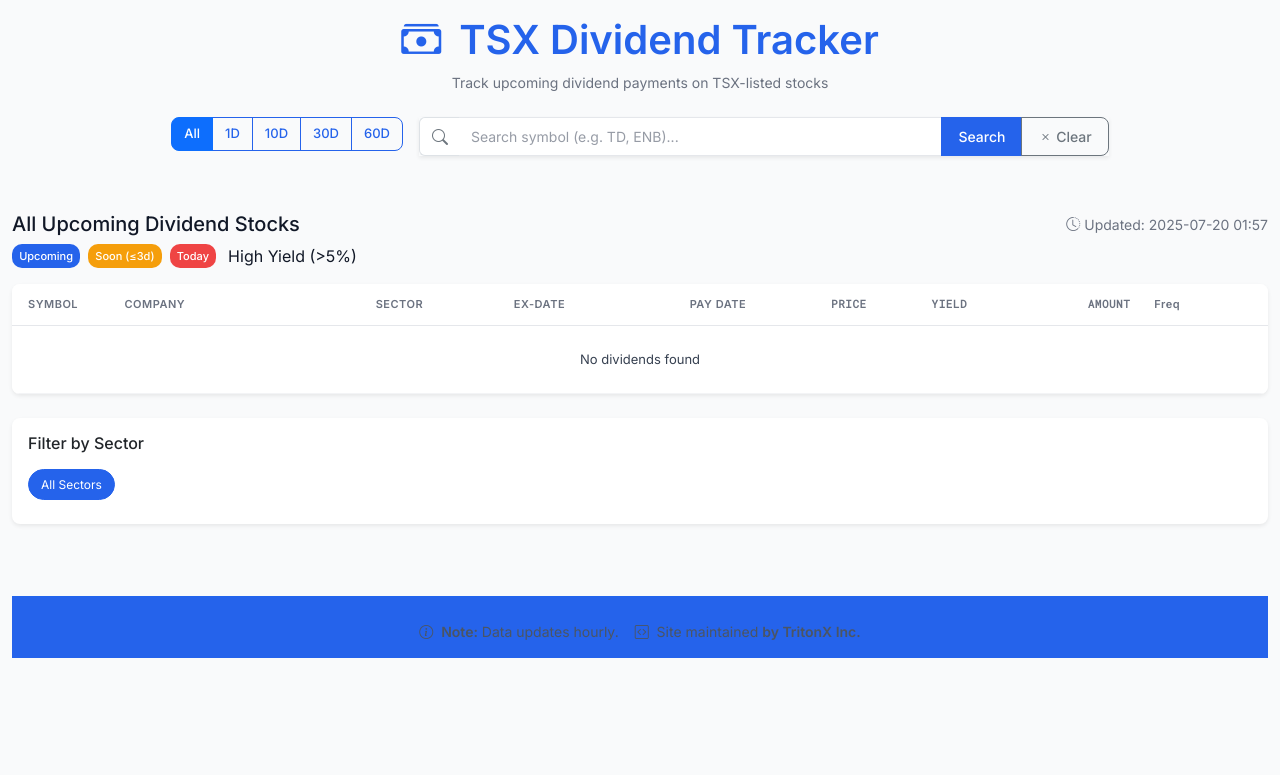
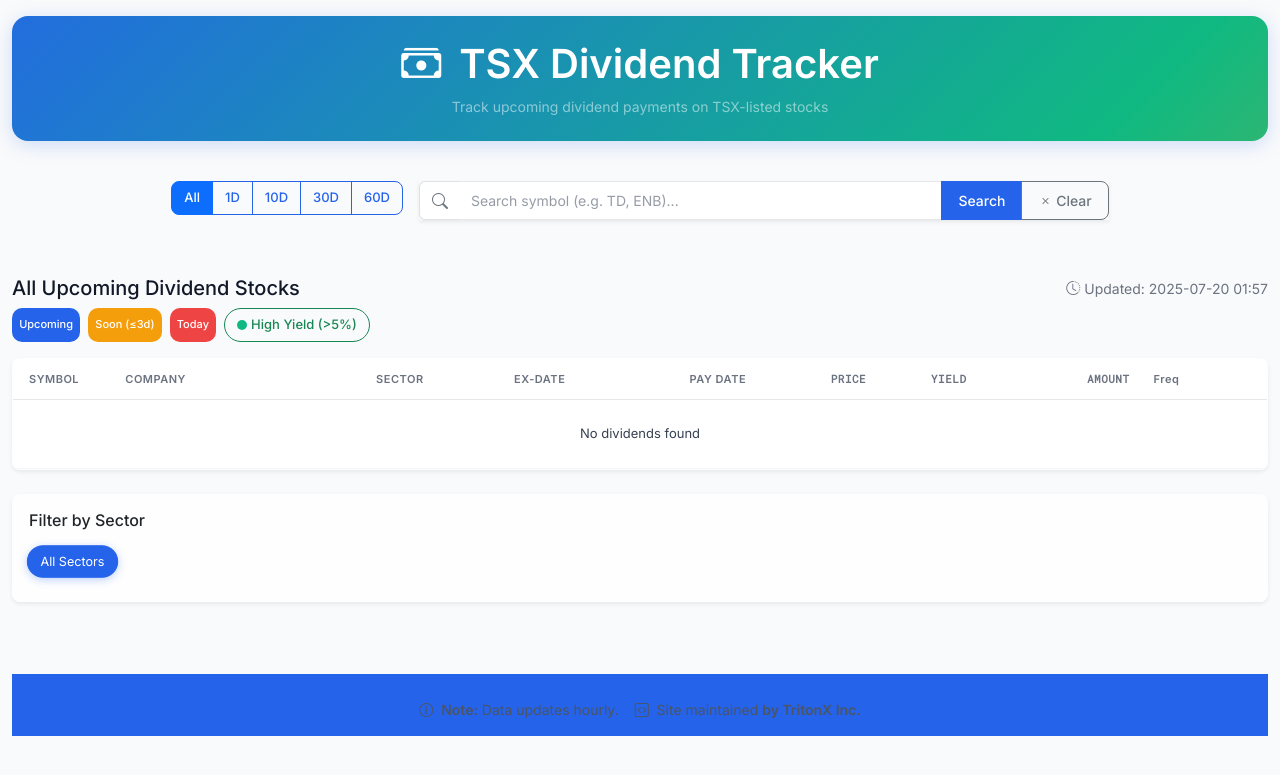
Before and after one commit to sonusaggu/tsx-dividends, a Flask app: page / in a window 1280 px wide. Shown: the top 775 px of the page. Run offline with Flask 3, Linux system fonts and the light colour scheme; data that the repository does not hold is empty.

Commit message:
design upgrade

```diff
--- a/static/scripts.js
+++ b/static/scripts.js
@@ -4,6 +4,7 @@
 let currentDaysFilter = null;
 let currentSearchSymbol = null;
 let currentSectorFilter = null;
+let currentHighYieldFilter = false;
 let allStocks = [];
 
 document.addEventListener('DOMContentLoaded', function() {
@@ -22,11 +23,15 @@
             currentPage = 1;
             currentSearchSymbol = null;
             currentSectorFilter = null;
+            currentHighYieldFilter = false;
 
             // Update active button
             document.querySelectorAll('#timeframe-buttons .btn').forEach(btn => {
                 btn.classList.toggle('active', btn === e.target);
             });
+
+            // Update high yield filter button
+            document.getElementById('high-yield-filter').classList.remove('active');
 
             // Update title
             document.getElementById('timeframe-title').textContent =
@@ -48,6 +53,7 @@
             }
         }
     });
+
     // Search functionality
     document.getElementById('search-button').addEventListener('click', searchBySymbol);
     document.getElementById('clear-search').addEventListener('click', clearSearch);
@@ -69,6 +75,14 @@
             currentPage = 1;
             filterAndRenderStocks();
         }
+    });
+
+    // High yield filter click handler
+    document.getElementById('high-yield-filter').addEventListener('click', function() {
+        currentHighYieldFilter = !currentHighYieldFilter;
+        this.classList.toggle('active', currentHighYieldFilter);
+        currentPage = 1;
+        filterAndRenderStocks();
     });
 }
 
@@ -115,6 +129,13 @@
         );
     }
 
+    // Apply high yield filter if active
+    if (currentHighYieldFilter) {
+        filteredStocks = filteredStocks.filter(stock =>
+            parseFloat(stock.yield) > 5
+        );
+    }
+
     renderStocks(filteredStocks);
 }
 
@@ -156,6 +177,8 @@
     currentSearchSymbol = symbol;
     currentPage = 1;
     currentSectorFilter = null;
+    currentHighYieldFilter = false;
+    document.getElementById('high-yield-filter').classList.remove('active');
 
     const spinner = document.getElementById('loading-spinner');
     const feedback = document.getElementById('search-feedback');
@@ -198,6 +221,8 @@
     document.getElementById('search-feedback').textContent = '';
     currentSearchSymbol = null;
     currentSectorFilter = null;
+    currentHighYieldFilter = false;
+    document.getElementById('high-yield-filter').classList.remove('active');
     currentPage = 1;
     fetchStocks(currentDaysFilter);
 }
--- a/static/styles.css
+++ b/static/styles.css
@@ -11,6 +11,20 @@
     --dark-gray: #374151;
     --border-radius: 0.5rem;
     --box-shadow: 0 1px 3px rgba(0, 0, 0, 0.1), 0 1px 2px rgba(0, 0, 0, 0.06);
+}
+
+/* Gradient Animation */
+.gradient-bg {
+    background: linear-gradient(135deg, #2563eb, #10b981, #f59e0b);
+    background-size: 200% 200%;
+    animation: gradient 8s ease infinite;
+    box-shadow: 0 4px 20px rgba(37, 99, 235, 0.2);
+}
+
+@keyframes gradient {
+    0% { background-position: 0% 50%; }
+    50% { background-position: 100% 50%; }
+    100% { background-position: 0% 50%; }
 }
 
 body {
@@ -58,11 +72,15 @@
     overflow: hidden;
     box-shadow: var(--box-shadow);
     transition: box-shadow 0.2s ease;
+    backdrop-filter: blur(10px);
+    background: rgba(255, 255, 255, 0.8);
+    border: 1px solid rgba(255, 255, 255, 0.2);
 }
 
 .card:hover {
-    box-shadow: 0 4px 6px -1px rgba(0, 0, 0, 0.1),
-                0 2px 4px -1px rgba(0, 0, 0, 0.06);
+    transform: translateY(-5px);
+    box-shadow: 0 10px 25px rgba(0, 0, 0, 0.1);
+    background: rgba(255, 255, 255, 0.9);
 }
 
 #stocks-table {
@@ -99,7 +117,12 @@
 }
 
 #stocks-table tbody tr:hover {
-    background-color: #f8fafc;
+    background-color: rgba(37, 99, 235, 0.05) !important;
+}
+
+/* Zebra stripes */
+#stocks-table tbody tr:nth-child(odd) {
+    background-color: rgba(243, 244, 246, 0.5);
 }
 
 /* ============ COLUMN STYLES ============ */
@@ -169,6 +192,27 @@
     width: 4px;
     background-color: var(--success-color);
     border-radius: 0 4px 4px 0;
+}
+
+.high-yield-indicator {
+    display: inline-block;
+    width: 10px;
+    height: 10px;
+    border-radius: 50%;
+    background-color: var(--success-color);
+    margin-right: 6px;
+}
+
+/* ============ FILTER BUTTONS ============ */
+#high-yield-filter {
+    transition: all 0.2s ease;
+    border-radius: 20px;
+}
+
+#high-yield-filter.active {
+    background-color: var(--success-color);
+    color: white !important;
+    border-color: var(--success-color);
 }
 
 /* ============ BADGE STYLES ============ */
@@ -314,6 +378,19 @@
     background-color: var(--primary-color);
     color: white;
     border-color: var(--primary-color);
+    transform: scale(1.05);
+    box-shadow: 0 2px 8px rgba(37, 99, 235, 0.3);
+}
+
+/* ============ FOOTER STYLES ============ */
+footer {
+    background-color: rgba(37, 99, 235, 0.05);
+    border-top: 1px solid rgba(37, 99, 235, 0.1);
+}
+
+footer a:hover {
+    color: var(--primary-hover) !important;
+    text-decoration: underline;
 }
 
 /* ============ MOBILE STYLES ============ */
--- a/templates/index.html
+++ b/templates/index.html
@@ -30,10 +30,12 @@
         <!-- Header Section -->
         <header class="row mb-4">
             <div class="col-12 text-center">
-                <h1 class="display-6 fw-bold text-primary mb-2">
-                    <i class="bi bi-cash-stack me-2" aria-hidden="true"></i> TSX Dividend Tracker
-                </h1>
-                <p class="text-muted mb-0">Track upcoming dividend payments on TSX-listed stocks</p>
+                <div class="gradient-bg rounded-4 p-4 mb-3">
+                    <h1 class="display-6 fw-bold text-white mb-2">
+                        <i class="bi bi-cash-stack me-2"></i> TSX Dividend Tracker
+                    </h1>
+                    <p class="text-white-50 mb-0">Track upcoming dividend payments on TSX-listed stocks</p>
+                </div>
             </div>
         </header>
 
@@ -100,10 +102,10 @@
                         <span class="badge bg-primary">Upcoming</span>
                         <span class="badge bg-warning">Soon (≤3d)</span>
                         <span class="badge bg-danger">Today</span>
-                        <span class="d-flex align-items-center">
+                        <button class="btn btn-sm btn-outline-success d-flex align-items-center" id="high-yield-filter">
                             <span class="high-yield-indicator me-1"></span>
                             High Yield (>5%)
-                        </span>
+                        </button>
                     </div>
                 </div>
             </div>
```
Also changed, not shown: other parts of static/styles.css (+26 -37 lines). Lines whose indentation alone changed are shown as unchanged.
